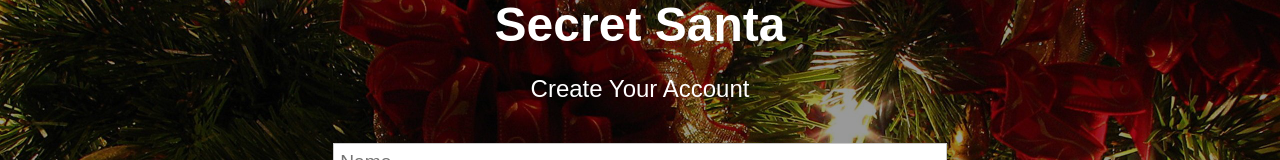
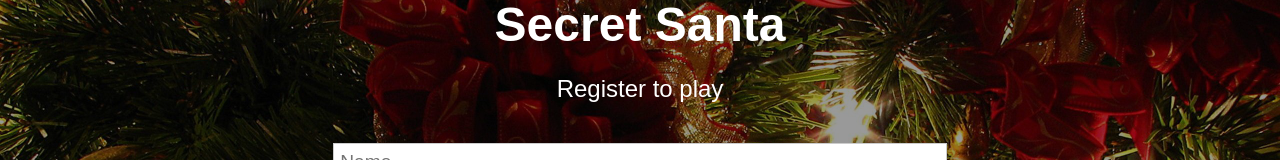
Before and after one commit to laiqbudye/secret_santa, a React (Create React App) app in the folder client/: page /1/1 in a window 1280 px wide. Shown: the part 227-387 px from the top of the page. Built offline with nearby package versions, Linux system fonts and the light colour scheme.

Commit message:
FrontEnd || removing unwanted code

```diff
--- a/client/src/components/Register.js
+++ b/client/src/components/Register.js
@@ -1,9 +1,6 @@
 import React, { Fragment, useState, useContext } from 'react';
 import { Link, Redirect } from "react-router-dom";
-// import {setAlert} from '../../actions/alert';
 import { GlobalContext } from '../context/GlobalState';
-import PropTypes from 'prop-types';
-
 
 const Register = () => {
     const { registerEmployee } = useContext(GlobalContext)
@@ -33,7 +30,7 @@ const Register = () => {
     return (
         <Fragment>
             <h1 className="large text-primary">Secret Santa</h1>
-            <p className="lead"><i className="fas fa-user"></i> Create Your Account</p>
+            <p className="lead"><i className="fas fa-user"></i> Register to play</p>
             <form className="form" onSubmit={e => onSubmit(e)}>
                 <div className="form-group">
                     <input
@@ -71,9 +68,4 @@ const Register = () => {
     )
 };
 
-Register.propTypes = {
-    // setAlert: PropTypes.func.isRequired,
-    // register: PropTypes.func.isRequired
-}
-
 export default Register;
```
